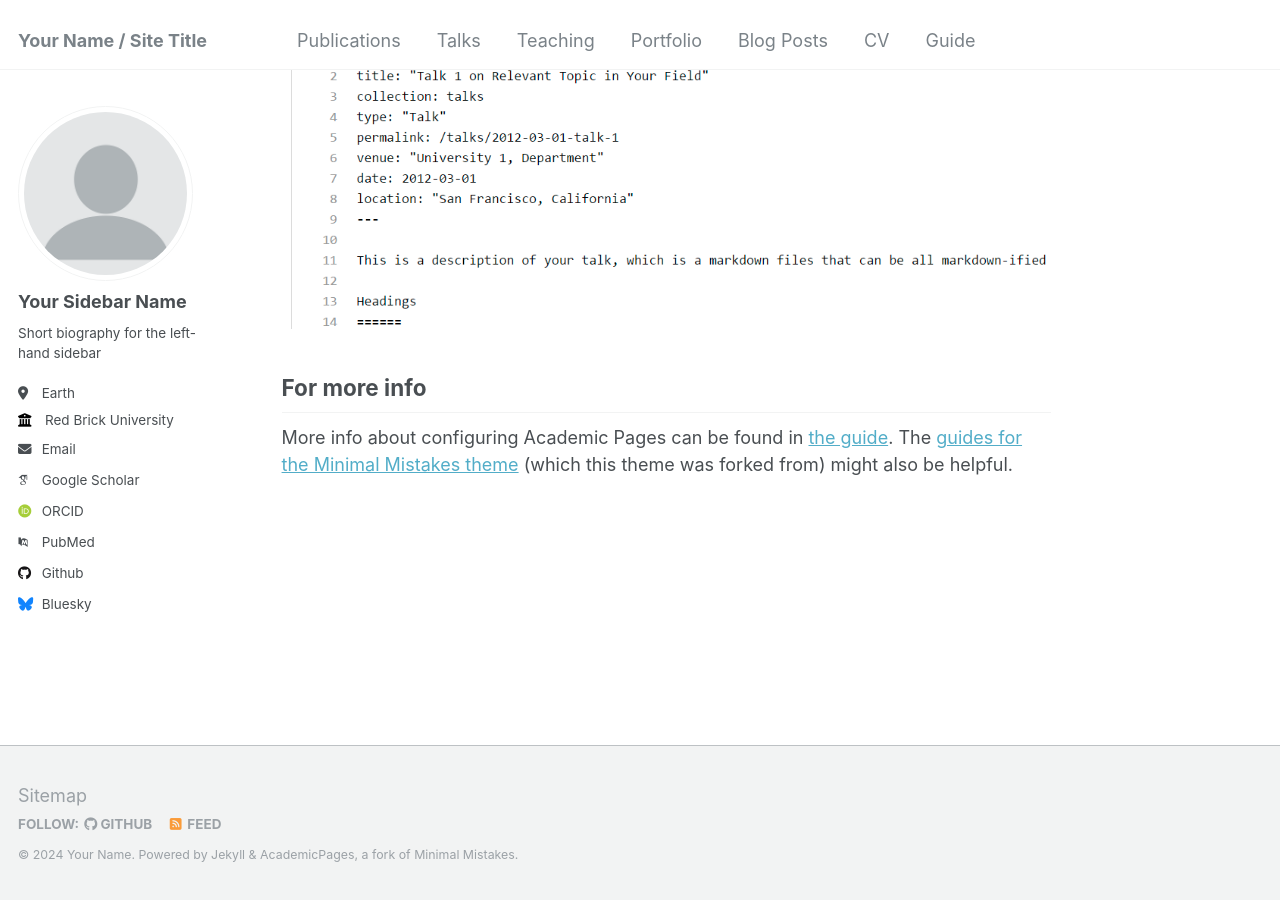
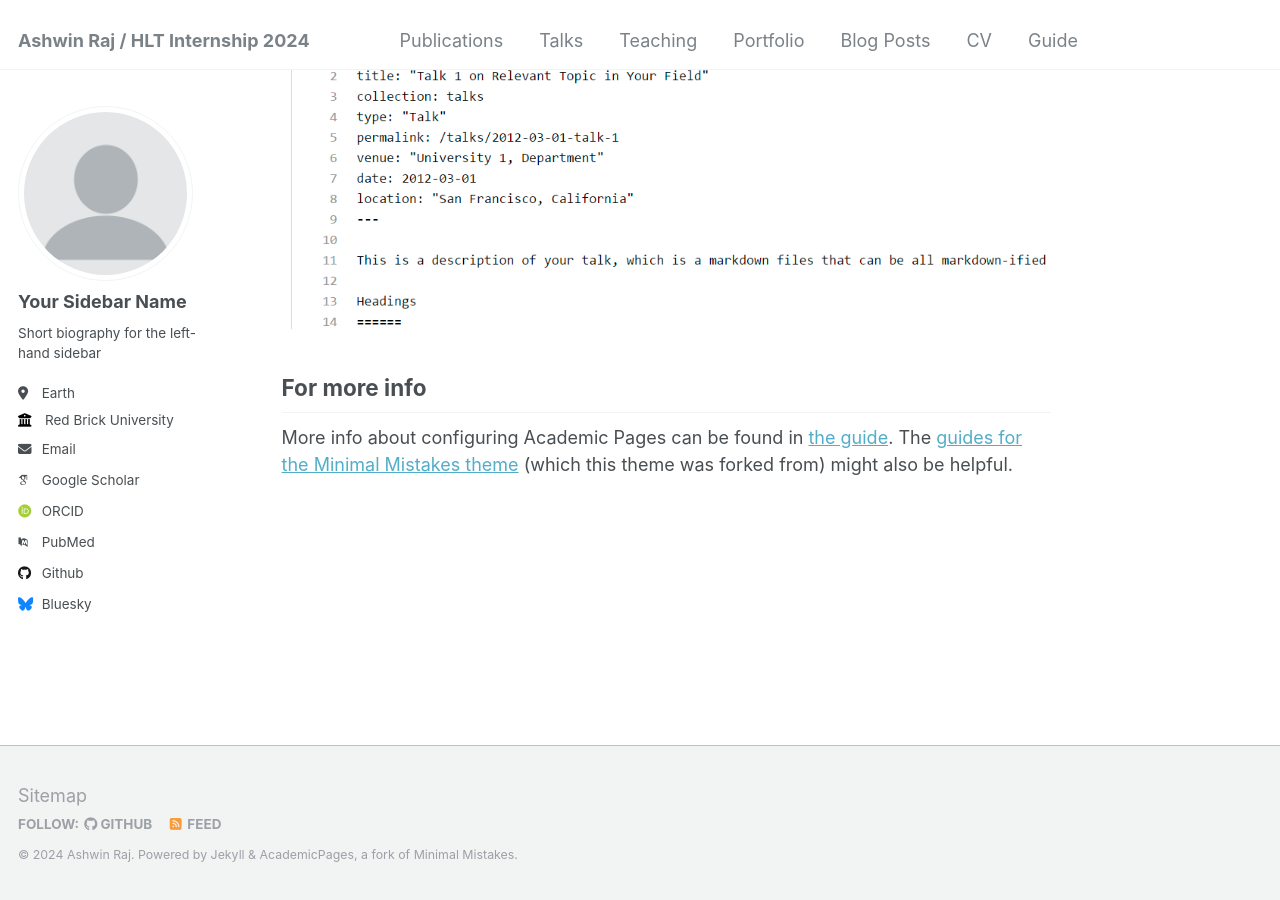
Before and after one commit to ashwinr136/ashwinr136.github.io, a Jekyll site: the page built from HLT-Internship/_pages/about.md, in a window 1280 px wide and 900 px high, scrolled down 2660 px. Built offline with Jekyll 4.4.1, drawn with Linux system fonts in a browser that asks for light colours; some web fonts are replaced.

Commit message:
Update _config.yml

```diff
--- a/HLT-Internship/_config.yml
+++ b/HLT-Internship/_config.yml
@@ -8,12 +8,12 @@
 
 # Basic Site Settings
 locale                   : "en-US"
-title                    : "Your Name / Site Title"
+title                    : "Ashwin Raj / HLT Internship 2024"
 title_separator          : "-"
-name                     : &name "Your Name"
-description              : &description "personal description"
+name                     : &name "Ashwin Raj"
+description              : &description "Summer 2024 Internship"
 url                      : https://academicpages.github.io # the base hostname & protocol for your site e.g. "https://mmistakes.github.io"
-baseurl                  : "" # the subpath of your site, e.g. "/blog"
+baseurl                  : "/HLT-Internship"
 repository               : "academicpages/academicpages.github.io"
 
 # Site Author - The following control what appear as part of the author content on the side bar.
```
